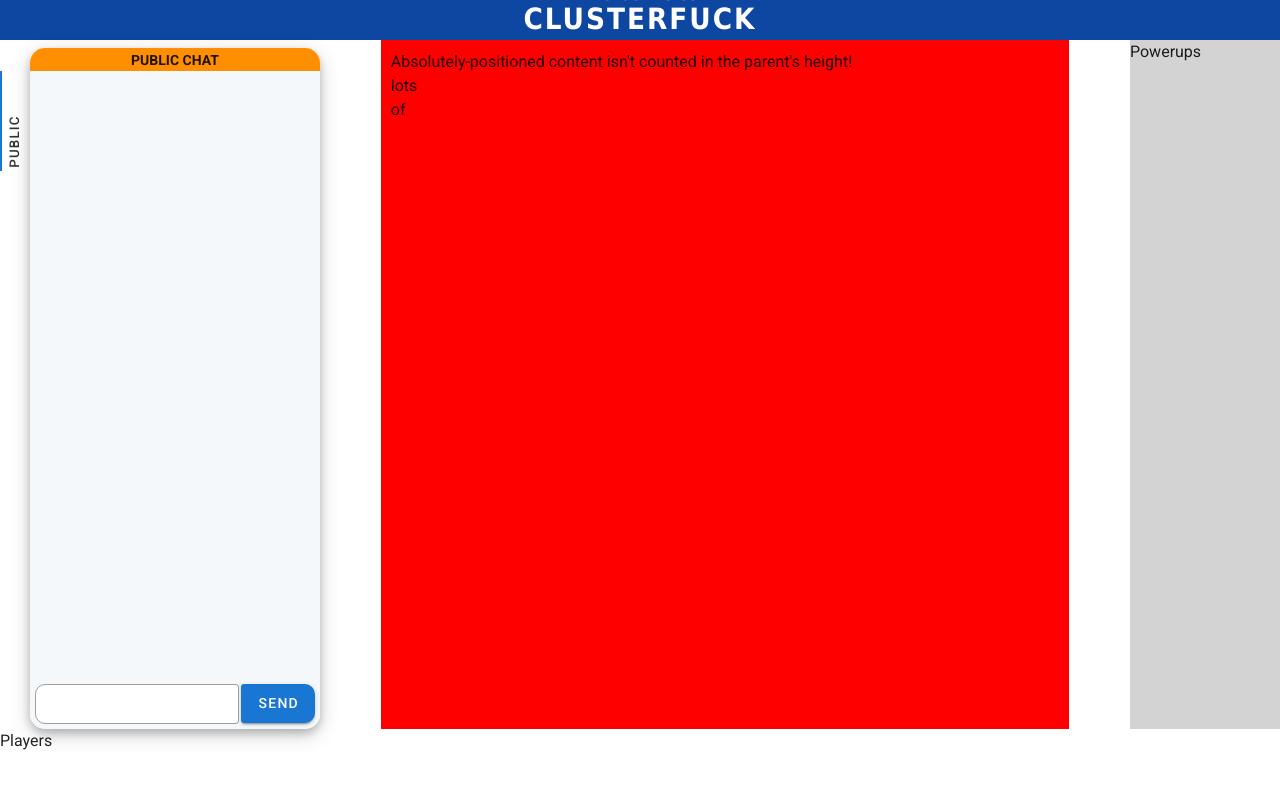
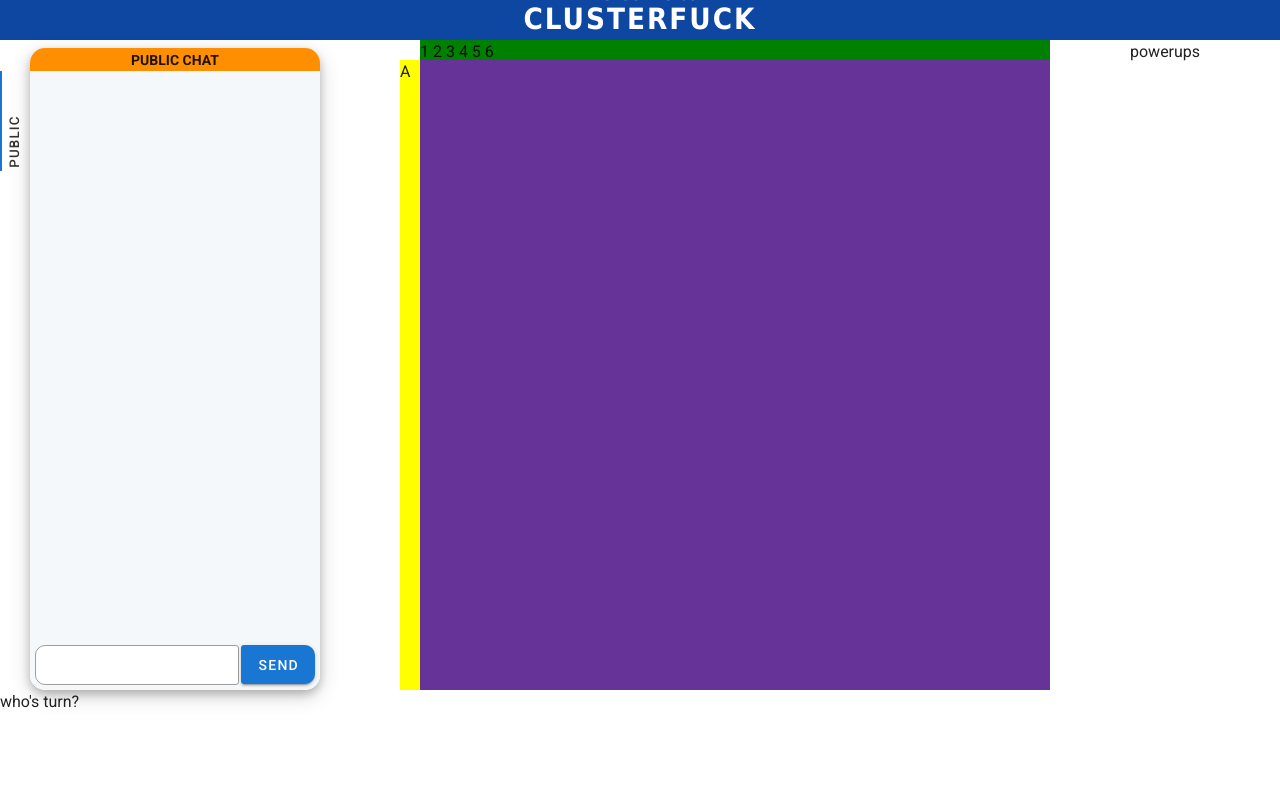
Before and after one commit to GeoffSpielman/BattleBlobs, a Vue app: page /play in a window 1280 px wide. Shown: the top 788 px of the page. Built offline with nearby package versions, Linux system fonts and the light colour scheme.

Commit message:
Map is finally nice and square

```diff
--- a/src/components/game/GameGrid.vue
+++ /dev/null
@@ -1,64 +0,0 @@
-<template>
-  <div id="gameGridOutermost">
-      <div id="gameGridInner">
-      <!--
-        <v-responsive :aspect-ratio="1" id="gridOuterSquare">
-          This card will always be 16:9 (unless you put more stuff in it)
-        </v-responsive>
-        -->
-
-        <div id="gridOuterSquare">
-            <div id="gridOuterSquareContent">
-                Absolutely-positioned content isn't counted in the parent's height!
-                <br>
-                lots
-                <br>
-                of
-            </div>
-        </div>
-      </div>
-
-    </div>
-</template>
-
-
-<script lang="ts">
-import { Component, Vue } from "vue-property-decorator";
-
-@Component({
-  name: "GameGrid",
-  components: {},
-})
-export default class GameGrid extends Vue {}
-</script>
-
-<style scoped>
-#gameGridOutermost {
-  height: 100%;
-  max-height: 100%;
-  width: 100%;
-  display: flex;
-  align-items: center;
-}
-
-#gameGridInner{
-    display: block;
-    width: 100%;
-}
-
-#gridOuterSquare {
-  background-color: red;
-  width: 85%;
-  padding-bottom: 85%;
-  position: relative;
-  margin: auto;
-}
-
-#gridOuterSquareContent {
-  position: absolute;
-  left: 10px;
-  right: 10px;
-  top: 10px;
-  bottom: 10px;
-}
-</style>
--- /dev/null
+++ b/src/components/game/GameMap.vue
@@ -0,0 +1,47 @@
+<template>
+  <div id="gameMapOutermost">
+    <div id="columnLabels">1 2 3 4 5 6</div>
+    <div id="rowLabels">A</div>
+    <div id="mapArea"></div>
+  </div>
+</template>
+
+
+<script lang="ts">
+import { Component, Vue } from "vue-property-decorator";
+
+@Component({
+  name: "GameMap",
+  components: {},
+})
+export default class GameMap extends Vue {}
+</script>
+
+<style scoped>
+#gameMapOutermost {
+  display: grid;
+  grid-template-columns: 20px 1fr;
+  grid-template-rows: 20px 1fr;
+  width: 100%;
+  height: 100%;
+}
+
+#columnLabels {
+  grid-column: 2/3;
+  grid-row: 1/2;
+  background-color: green;
+}
+
+#rowLabels{
+  grid-column: 1/2;
+  grid-row: 2/3;
+  background-color: yellow;
+}
+
+#mapArea{
+  grid-column: 2/3;
+  grid-row: 2/3;
+  background-color: rebeccapurple;
+}
+
+</style>
--- a/src/pages/Game.vue
+++ b/src/pages/Game.vue
@@ -1,15 +1,14 @@
 <template>
-  <div class="outermostDiv">
-    <div id="mainTopRow">
-      <div id="chatColumn">
-          <chat-window></chat-window>
-      </div>
-      <div id="mapColumn">
-        <game-grid></game-grid>
-      </div>
-      <div id="powerupsColumn">Powerups</div>
+  <div id="gameOutermost">
+    <div id="chatContainer">
+      <chat-window></chat-window>
     </div>
-    <div id="playersBottomRow">Players</div>
+    <div id="mapContainer">
+      <div id="mapSquare"><game-map></game-map></div>
+    </div>
+
+    <div id="powerupsContainer">powerups</div>
+    <div id="playerDisplayContainer">who's turn?</div>
   </div>
 </template>
 
@@ -18,8 +17,8 @@
 import { Component, Vue } from "vue-property-decorator";
 import { PlayerStatus } from "@/models/enums";
 import ChatWindow from "@/components/game/chat/ChatWindow.vue";
-import SoundboardBar from "@/components/game/SoundboardBar.vue"
-import GameGrid from "@/components/game/GameGrid.vue";
+import SoundboardBar from "@/components/game/SoundboardBar.vue";
+import GameMap from "@/components/game/GameMap.vue";
 import PowerupsDisplay from "@/components/game/PowerupsDisplay.vue";
 import PlayersBar from "@/components/game/PlayersBar.vue";
 
@@ -28,7 +27,7 @@ import PlayersBar from "@/components/game/PlayersBar.vue";
   components: {
     ChatWindow,
     SoundboardBar,
-    GameGrid,
+    GameMap,
     PowerupsDisplay,
     PlayersBar,
   },
@@ -41,31 +40,42 @@ export default class Game extends Vue {
 </script>
 
 <style scoped>
-
-#mainTopRow {
-  flex-grow: 1;
-  display: flex;
-}
-#playersBottomRow {
-  height: 120px;
+#gameOutermost {
+  display: grid;
+  grid-template-columns: 25vw 1fr 150px;
+  grid-template-rows: 1fr 110px;
   width: 100%;
+  height: 100%;
 }
 
-#chatColumn {
-  display: flex;
-  width: 25vw;
+#chatContainer {
+  grid-column: 1/2;
+  grid-row: 1/2;
 }
 
-#mapColumn {
-  display: flex;
-  flex-grow: 1;
+#mapContainer {
+  grid-column: 2/3;
+  grid-row: 1/2;
+
+  display: grid;
+  align-items: center;
+  justify-items: center;
+  grid-template-columns: 1fr;
+  grid-template-rows: 1fr;
 }
 
-#powerupsColumn {
-  display: flex;
-  width: 150px;
-  background-color: lightgray;
+#powerupsContainer {
+  grid-column: 3/4;
+  grid-row: 1/2;
 }
 
+#playerDisplayContainer {
+  grid-column: 1/4;
+  grid-row: 2/3;
+}
 
+#mapSquare {
+  aspect-ratio: 1;
+  height: 100%;
+}
 </style>
```
